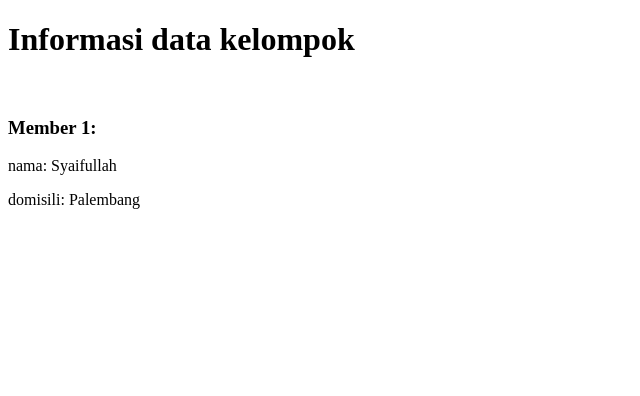
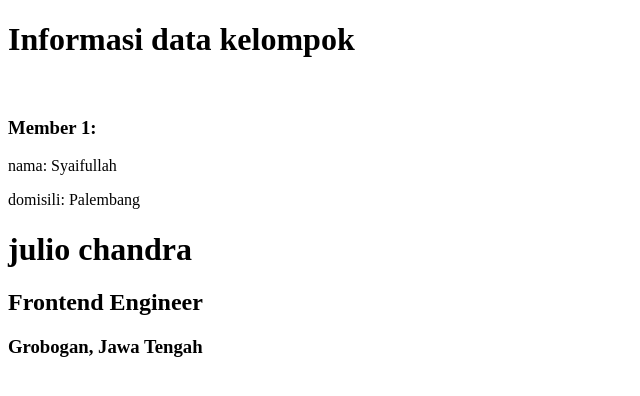
Before and after one commit to Esyeha/tugas-binar-clone-merge, a plain HTML site: page index.html in a window 1280 px wide. Shown: the whole page, without its empty margins (0-640 px from the left). Drawn offline with Linux system fonts and the light colour scheme.

Commit message:
add julio information

```diff
--- a/index.html
+++ b/index.html
@@ -13,5 +13,11 @@
     <p>nama: Syaifullah</p>
     <p>domisili: Palembang</p>
 
+    <div>
+        <h1>julio chandra</h1>
+        <h2>Frontend Engineer</h2>
+        <h3>Grobogan, Jawa Tengah</h3>
+    </div>
+
 </body>
 </html>
```
